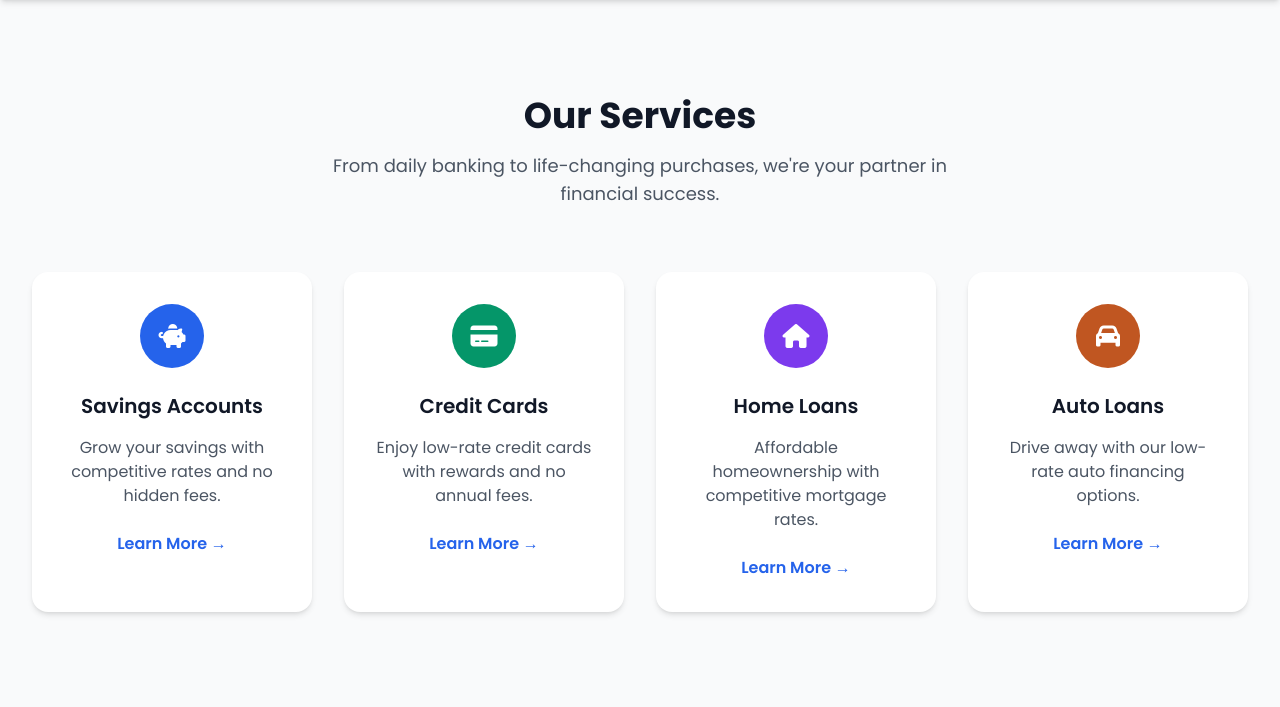
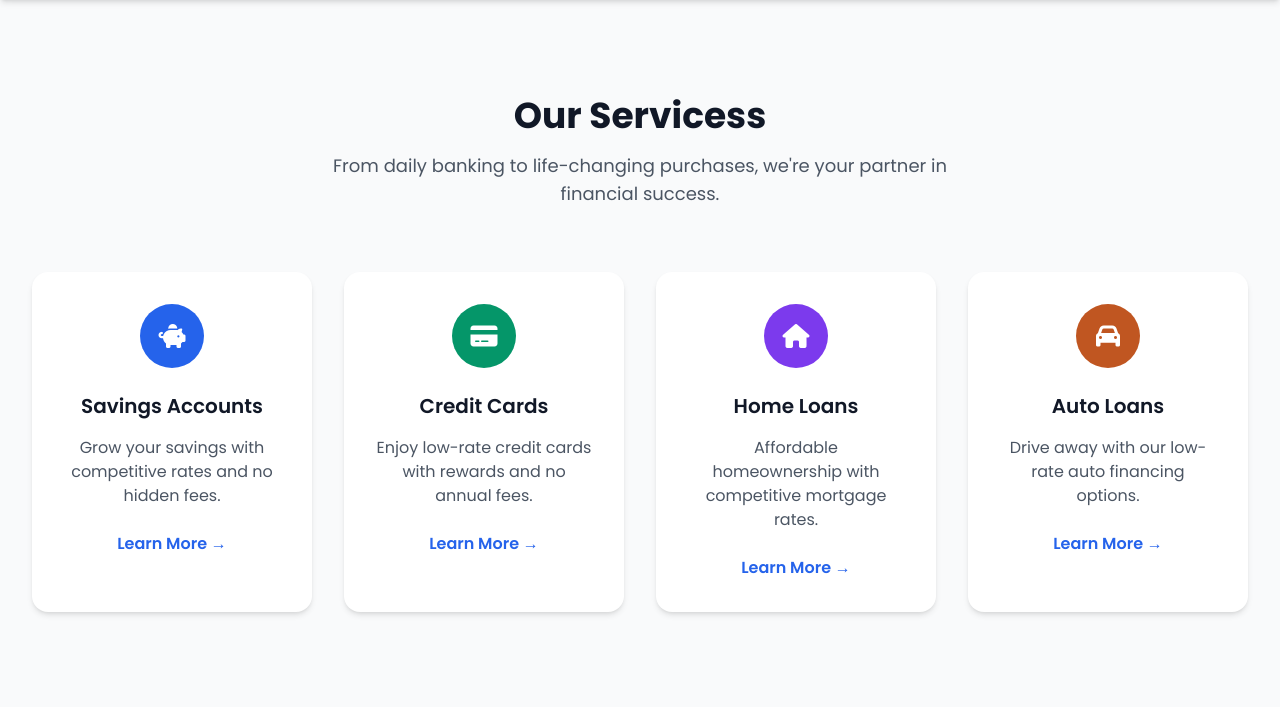
Before and after one commit to C-Elgol/NEWMOTA, a Django app: page /en/ in a window 1280 px wide. Shown: the part 116-823 px from the top of the page. Run offline with Django 5.2, Linux system fonts and the light colour scheme; parts of the project's set-up code (start-up, migrations or seed data) failed here and were passed over; some libraries are stand-ins or nearby versions.

```diff
--- a/mota_apps/templates/publics/home/home.html
+++ b/mota_apps/templates/publics/home/home.html
@@ -7,7 +7,7 @@
     <section class="py-16 md:py-24 bg-gray-50">
         <div class="max-w-7xl mx-auto px-4 sm:px-6 lg:px-8">
             <div class="text-center mb-12 md:mb-16">
-                <h2 class="text-3xl sm:text-4xl font-bold text-gray-900 mb-4 animate-fadeInUp">Our Services</h2>
+                <h2 class="text-3xl sm:text-4xl font-bold text-gray-900 mb-4 animate-fadeInUp">Our Servicess</h2>
                 <p class="text-base sm:text-lg text-gray-600 max-w-2xl mx-auto animate-fadeInUp" style="animation-delay: 0.1s;">
                     From daily banking to life-changing purchases, we're your partner in financial success.
                 </p>
```
